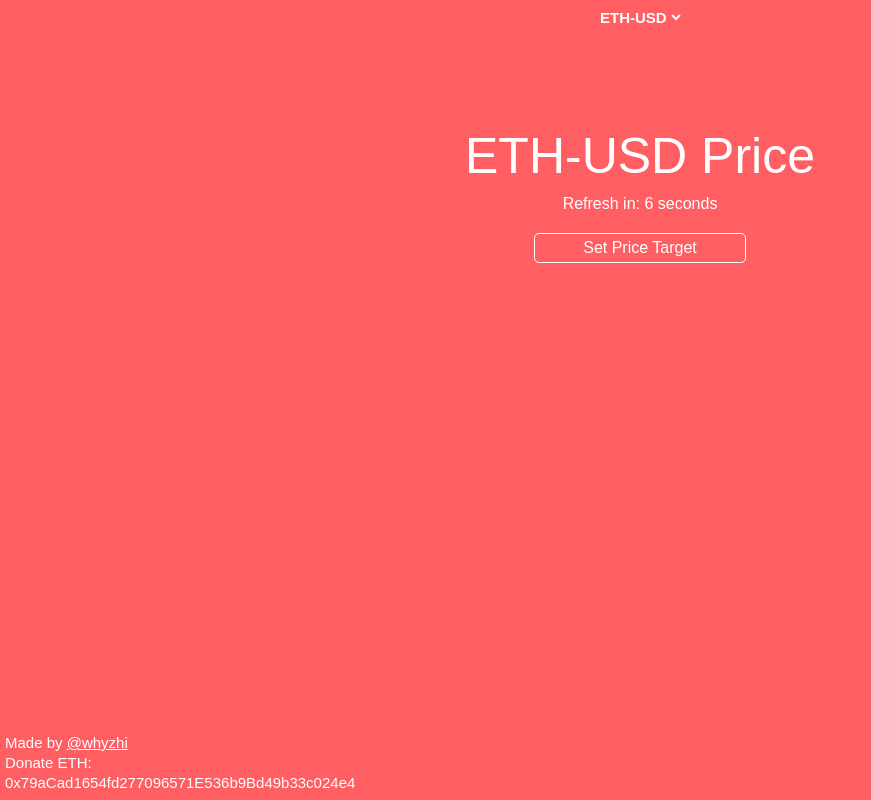
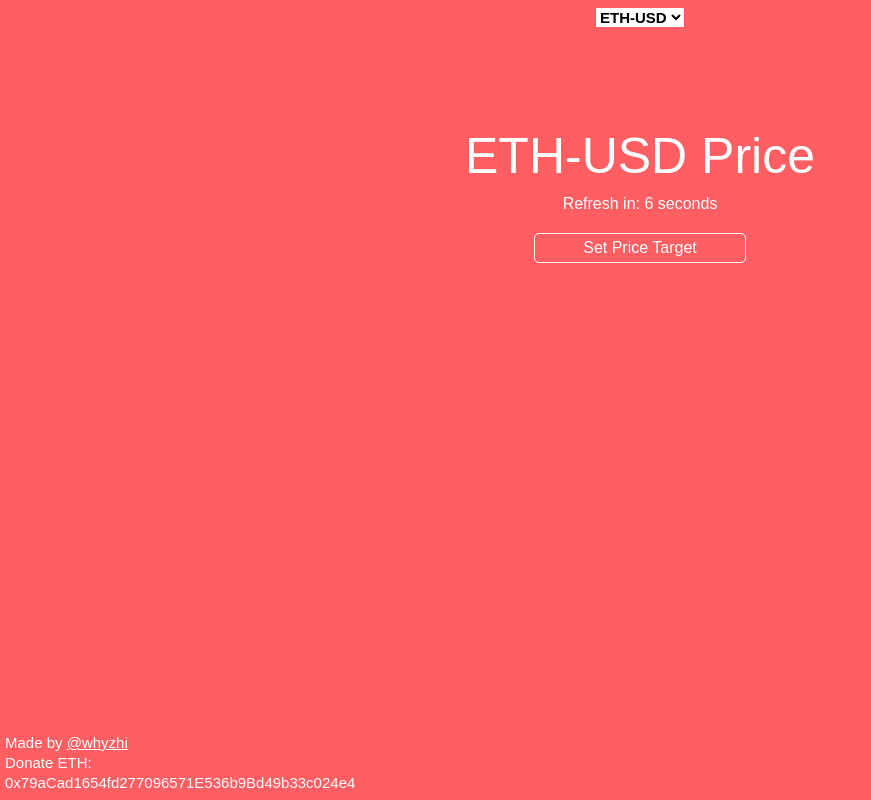
Before and after one commit to yongzhihuang/crypto-price-dax, a plain HTML site: page index.html in a window 1280 px wide. Shown: the whole page, without its empty margins (0-871 px from the left). Drawn offline with nearby package versions, Linux system fonts and the light colour scheme; no server answers.

Commit message:
fixed drop down visibility

```diff
--- a/style.css
+++ b/style.css
@@ -33,18 +33,18 @@ p {
 }
 
 .price {
-    color: white;
-    font-size: 200px;
-    width: 100%;
-    margin: 5px;
-    text-align: center;     /* will center text in <p>, which is not a flex item */
+  color: white;
+  font-size: 200px;
+  width: 100%;
+  margin: 5px;
+  text-align: center;     /* will center text in <p>, which is not a flex item */
 }
 
 .price-options {
-  background: transparent;
+  background: white;
   padding: 0px;
   font-size: 15px;
-  color: white;
+  color: black;
   border: none;
   text-transform: uppercase;
   font-weight: bold;
```
